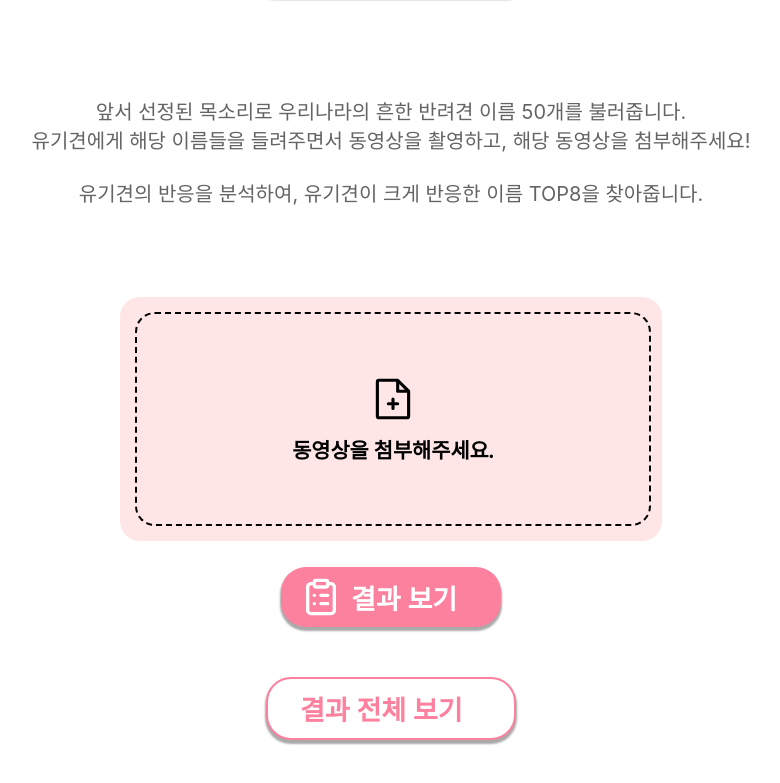
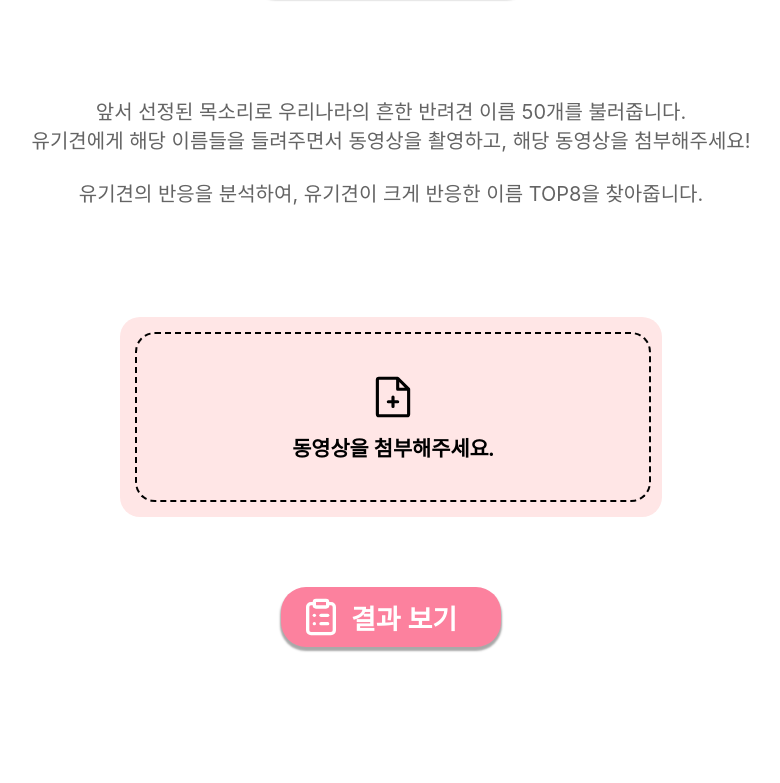
Before and after one commit to corner-PJ/front-end, a React (Create React App) app in the folder frontend/: page /speechSynthesis2 in a window 1280 px wide. Shown: the part 773-1556 px from the top of the page, without its empty margins (249-1029 px from the left). Built offline with nearby package versions, Linux system fonts and the light colour scheme.

Commit message:
fix.영상 첨부시 결과보기 버튼 사라짐 해결

```diff
--- a/frontend/src/components/SpeechSynthesis/SpeechSynthesis1.js
+++ b/frontend/src/components/SpeechSynthesis/SpeechSynthesis1.js
@@ -79,23 +79,25 @@ export function SpeechSynthesisPage1() {
 							/>
 						</VideoContainer>
 					</VideoRectangle>
-					<SpeechBtn>
+
+					<ResultBtn onClick={handleShowResult}>
 						<LuClipboardList size={40} />
-						<SpeechBtnText onClick={handleShowResult}>결과 보기</SpeechBtnText>
-					</SpeechBtn>
+						<SpeechBtnText>결과 보기</SpeechBtnText>
+					</ResultBtn>
 				</VideoWrapper>
 
 				{showResult && (
 					<ResultWrapper>
 						<ResultText>해당 유기견이 선호하는 목소리는 청년 여성입니다.</ResultText>
 						<VoiceChart />
+
+						<NextBtn onClick={goToNext}>
+							<NextBtnText>다음으로</NextBtnText>
+							<GrLinkNext size={35} />
+						</NextBtn>
 					</ResultWrapper>
 				)}
 
-				<NextBtn>
-					<NextBtnText onClick={goToNext}>다음으로</NextBtnText>
-					<GrLinkNext size={35} />
-				</NextBtn>
             </ContentContainer>
 
         </SpeechSynthesisWrapper>
@@ -110,6 +112,7 @@ const SpeechSynthesisWrapper = styled.div`
     display: flex;
     flex-direction: column;
     align-items: center;
+	padding-bottom: 50px;
 `;
 
 const SpeechHeader = styled.span`
@@ -183,15 +186,15 @@ const ExplanationText = styled.span`
 	margin-top: 100px;
 `;
 
-
 const VideoWrapper = styled.div`
-    width: 40%;
+    width: 50%;
 	height: 330px;
     display: flex;
     flex-direction: column;
     gap: 20px;
 	align-items: center;
-	margin-top: 90px;
+	padding: 20px;
+	margin-top: 50px;
 `;
 
 const VideoRectangle = styled.div`
@@ -203,7 +206,6 @@ const VideoRectangle = styled.div`
     border-radius: 20px;
     width: 100%;
 	height: 100%;
-	margin-bottom: 6px;
 `;
 
 const VideoContainer = styled.div`
@@ -242,6 +244,30 @@ const FileText = styled.div`
 	margin-top: 10px;
 `;
 
+const ResultBtn = styled.button`
+	display: flex;
+    align-items: center;
+	color: white;
+	font-size: 27px;
+	font-family: Inter, sans-serif;
+	font-weight: 600;
+	text-align: center;
+    border: 2px;
+    border-radius: 25px;
+    background-color: rgb(252, 129, 158);
+	box-shadow: 0px 3px 2px 1px #a9a9a9;
+    padding: 10px 20px;
+	width: 210px;
+	margin-top: 50px;
+
+    &:hover {
+        background-color: white;
+        border: 2px solid rgb(252, 129, 158);
+        color: rgb(252, 129, 158);
+		width: 220px;
+    }
+`;
+
 const ResultWrapper = styled.div`
     width: 90%;
 	height: 500px;
@@ -249,7 +275,7 @@ const ResultWrapper = styled.div`
     flex-direction: column;
     gap: 20px;
 	align-items: center;
-	margin-top: 150px;
+	margin-top: 200px;
 `;
 
 const ResultText = styled.div`
--- a/frontend/src/components/SpeechSynthesis/SpeechSynthesis2.js
+++ b/frontend/src/components/SpeechSynthesis/SpeechSynthesis2.js
@@ -116,12 +116,14 @@ export function SpeechSynthesisPage2() {
 					<ResultWrapper>
 						<ResultText>해당 유기견이 선호하는 이름은 별이입니다.</ResultText>
 						<NameChart />
+
+						<NextBtn onClick={goToResult}>
+							<NextBtnText>결과 전체 보기</NextBtnText>
+						</NextBtn>
 					</ResultWrapper>
 				)}
 
-				<NextBtn>
-					<NextBtnText onClick={goToResult}>결과 전체 보기</NextBtnText>
-				</NextBtn>
+
             </ContentContainer>
 
         </SpeechSynthesisWrapper>
@@ -229,29 +231,6 @@ const SpeechBtn = styled.button`
     }
 `;
 
-const ResultBtn = styled.button`
-	display: flex;
-    align-items: center;
-	color: white;
-	font-size: 27px;
-	font-family: Inter, sans-serif;
-	font-weight: 600;
-	text-align: center;
-    border: 2px;
-    border-radius: 25px;
-    background-color: rgb(252, 129, 158);
-	box-shadow: 0px 3px 2px 1px #a9a9a9;
-    padding: 10px 20px;
-	width: 220px;
-
-    &:hover {
-        background-color: white;
-        border: 2px solid rgb(252, 129, 158);
-        color: rgb(252, 129, 158);
-		width: 220px;
-    }
-`;
-
 const SpeechBtnText = styled.span`
     margin-left: 10px;
 `;
@@ -273,6 +252,7 @@ const VideoWrapper = styled.div`
     flex-direction: column;
     gap: 20px;
 	align-items: center;
+	padding: 20px;
 	margin-top: 90px;
 `;
 
@@ -285,7 +265,6 @@ const VideoRectangle = styled.div`
     border-radius: 20px;
     width: 100%;
 	height: 100%;
-	margin-bottom: 6px;
 `;
 
 const VideoContainer = styled.div`
@@ -324,6 +303,30 @@ const FileText = styled.div`
 	margin-top: 10px;
 `;
 
+const ResultBtn = styled.button`
+	display: flex;
+    align-items: center;
+	color: white;
+	font-size: 27px;
+	font-family: Inter, sans-serif;
+	font-weight: 600;
+	text-align: center;
+    border: 2px;
+    border-radius: 25px;
+    background-color: rgb(252, 129, 158);
+	box-shadow: 0px 3px 2px 1px #a9a9a9;
+    padding: 10px 20px;
+	width: 220px;
+	margin-top: 50px;
+
+    &:hover {
+        background-color: white;
+        border: 2px solid rgb(252, 129, 158);
+        color: rgb(252, 129, 158);
+		width: 220px;
+    }
+`;
+
 const ResultWrapper = styled.div`
     width: 90%;
 	height: 500px;
@@ -331,7 +334,7 @@ const ResultWrapper = styled.div`
     flex-direction: column;
     gap: 20px;
 	align-items: center;
-	margin-top: 150px;
+	margin-top: 200px;
 `;
 
 const ResultText = styled.div`
```
